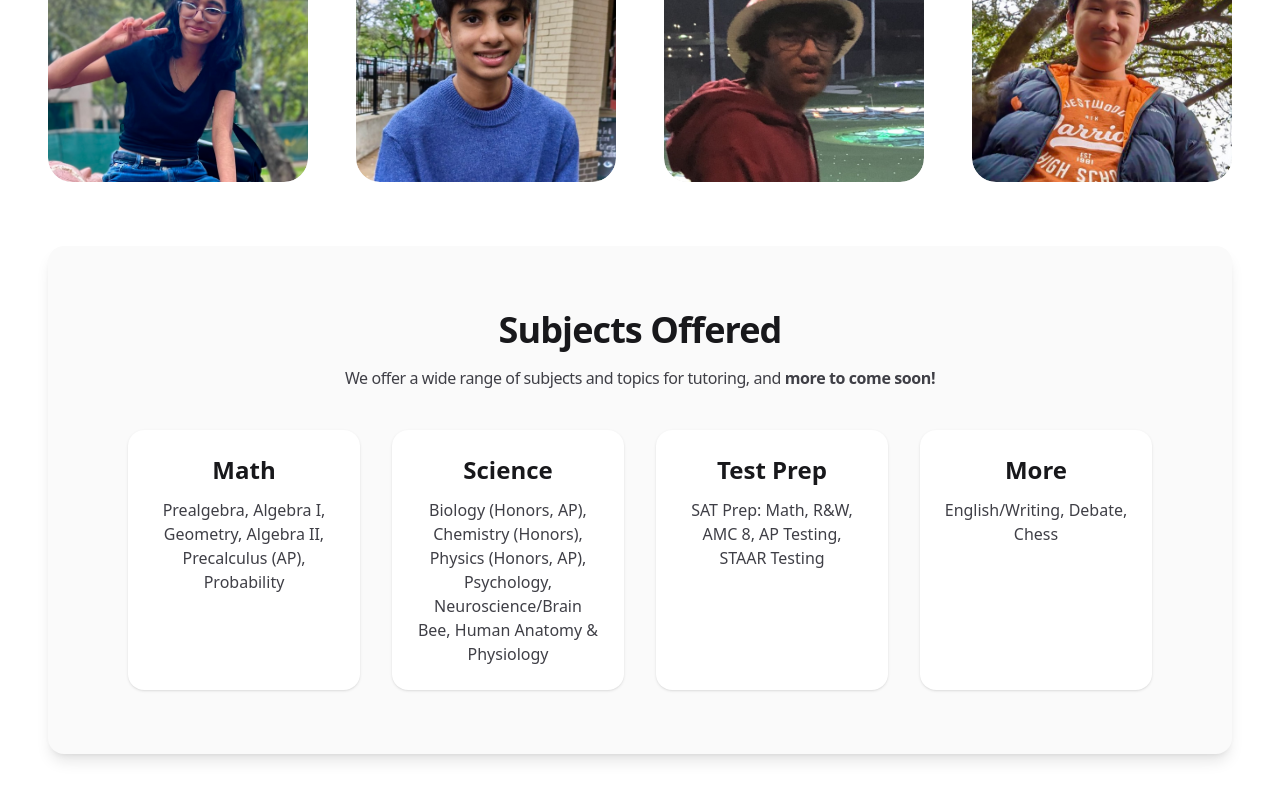
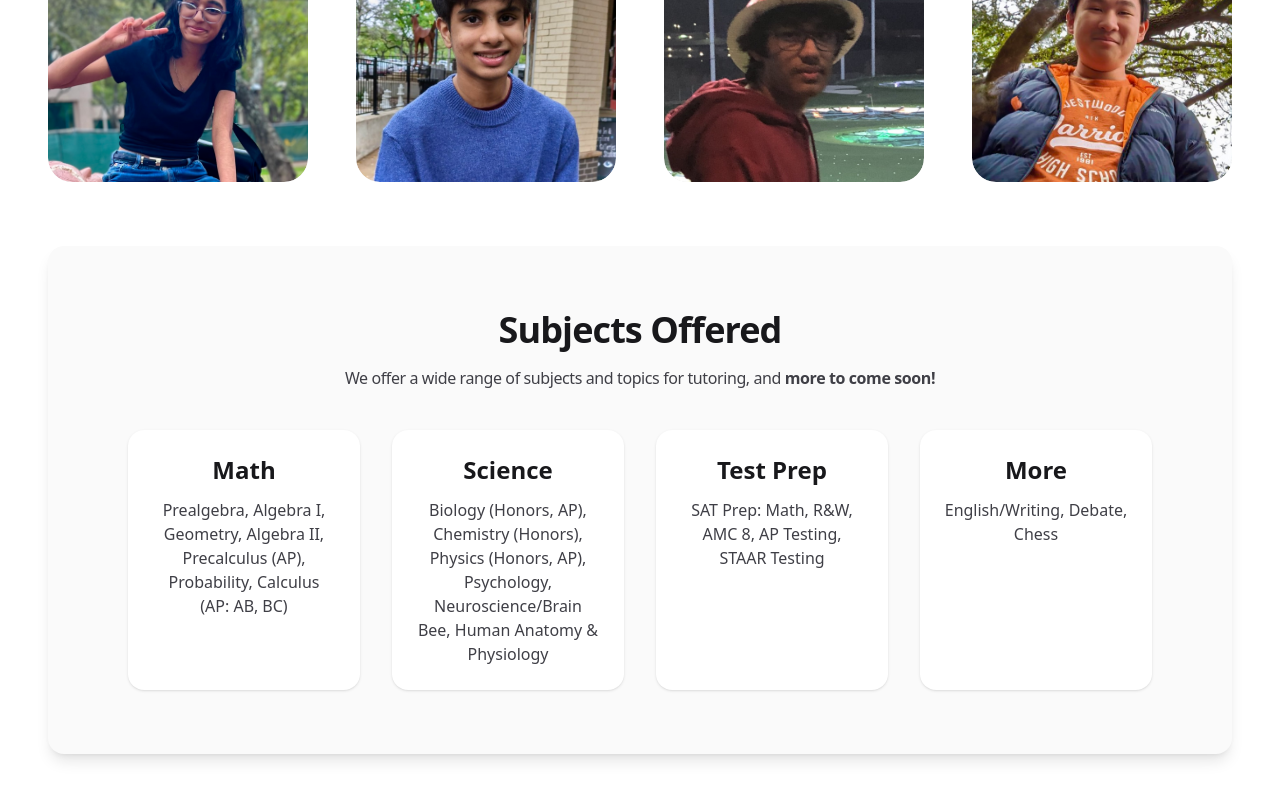
Before and after one commit to wavetutor/wavetutor, a Vue app: page /tutors in a window 1280 px wide. Shown: the part 444-1244 px from the top of the page. Built offline with nearby package versions, Linux system fonts and the light colour scheme.

Commit message:
Add Calc

```diff
--- a/src/views/TutorsView.vue
+++ b/src/views/TutorsView.vue
@@ -192,7 +192,7 @@ const tutors = [
 ]
 
 const subjects = [
-  { subject: "Math",        topics: ["Prealgebra", "Algebra I", "Geometry", "Algebra II", "Precalculus (AP)", "Probability"] },
+  { subject: "Math",        topics: ["Prealgebra", "Algebra I", "Geometry", "Algebra II", "Precalculus (AP)", "Probability", "Calculus (AP: AB, BC)"] },
   { subject: "Science",     topics: ["Biology (Honors, AP)", "Chemistry (Honors)", "Physics (Honors, AP)", "Psychology", "Neuroscience/Brain Bee", "Human Anatomy & Physiology"] },
   { subject: "Test Prep",   topics: ["SAT Prep: Math, R&W", "AMC 8", "AP Testing", "STAAR Testing"] },
   { subject: "More",        topics: ["English/Writing", "Debate", "Chess"] },
```
